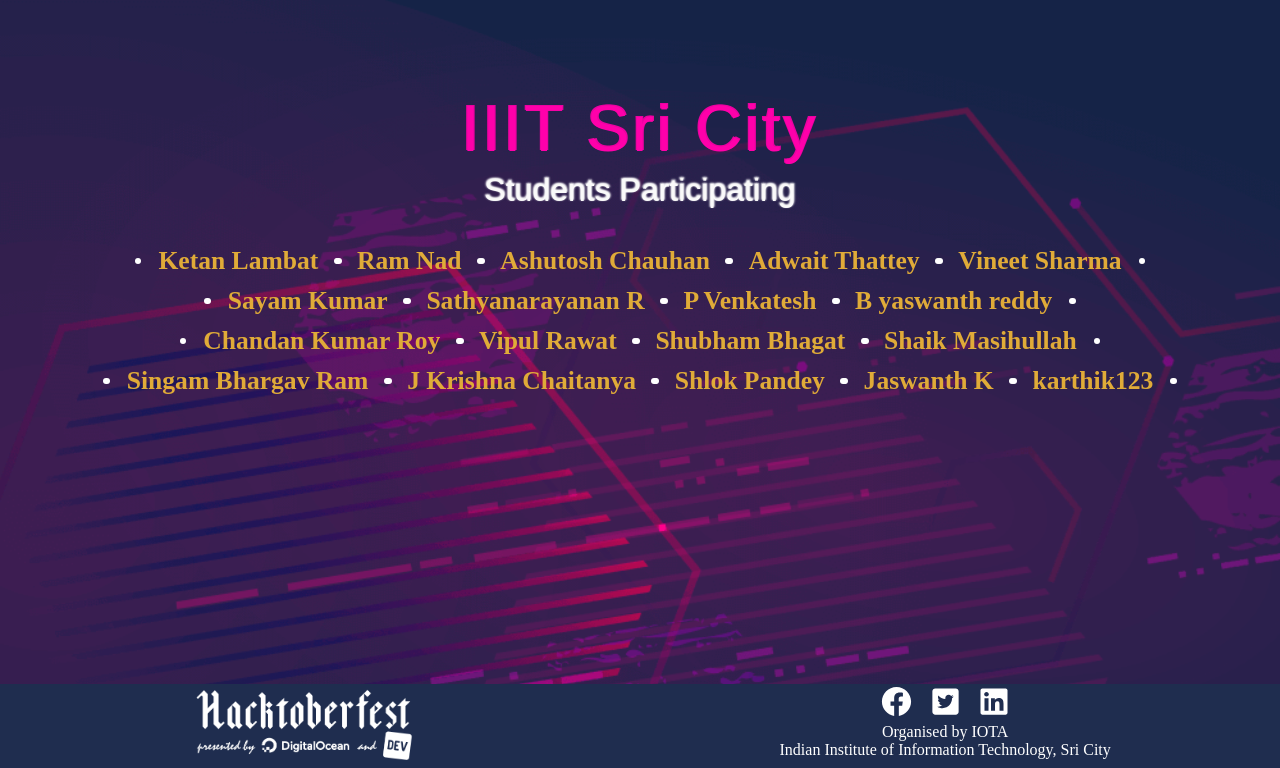
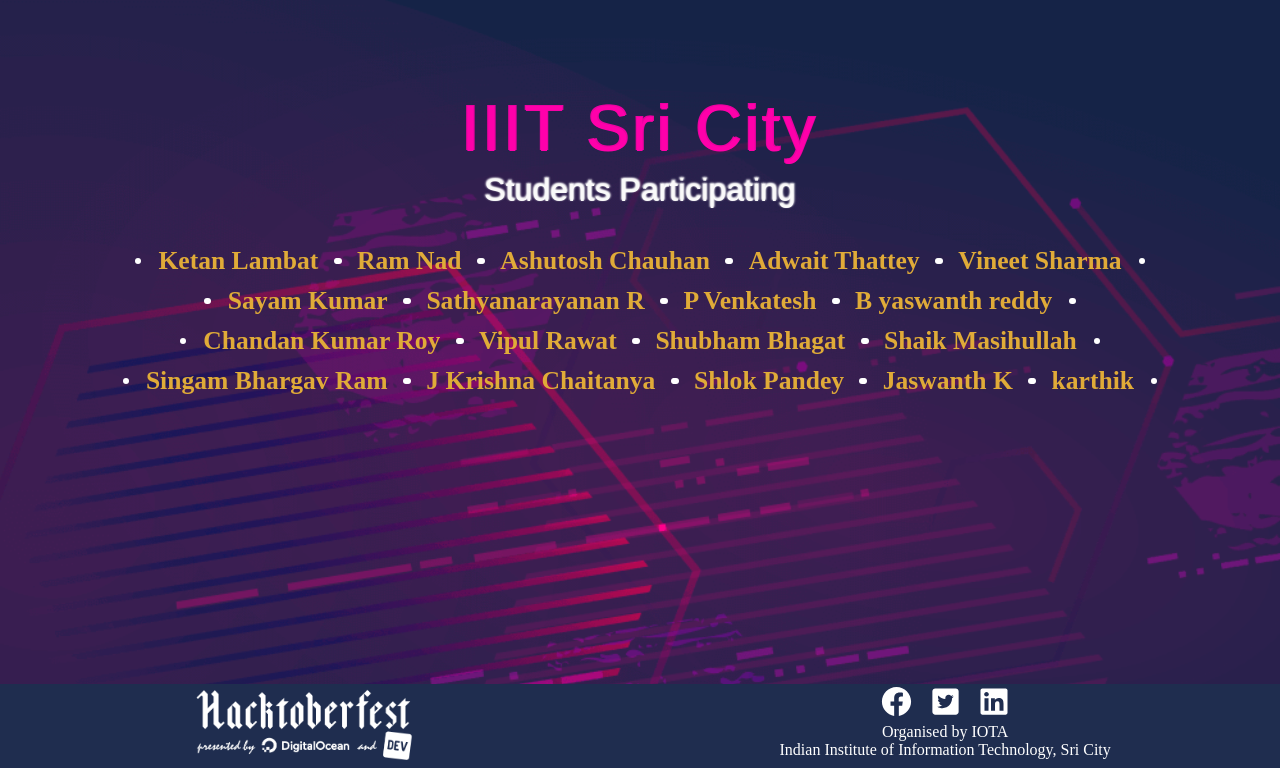
Before and after one commit to Project-Club-IIITS/hacktoberfest2019-participants, a Jekyll site: the page index.html, which Jekyll copies as it is, in a window 1280 px wide, cut to the strip 132-900 px from the top of the page. Built offline with Jekyll 4.4.1, drawn with Linux system fonts in a browser that asks for light colours; some web fonts are replaced.

Commit message:
Update index.html

```diff
--- a/index.html
+++ b/index.html
@@ -63,7 +63,7 @@
                 <li><a href="https://github.com/chaitanya531">J Krishna Chaitanya</a></li>
                 <li><a href="https://github.com/b30wulffz">Shlok Pandey</a></li>
                 <li><a href="https://github.com/JazzKriss21">Jaswanth K</a></li>
-                 <li><a href="https://github.com/satyakarthik123">karthik123</a></li>
+                 <li><a href="https://github.com/satyakarthik123">karthik</a></li>
             </ul>
         </div>
     </div>
```
